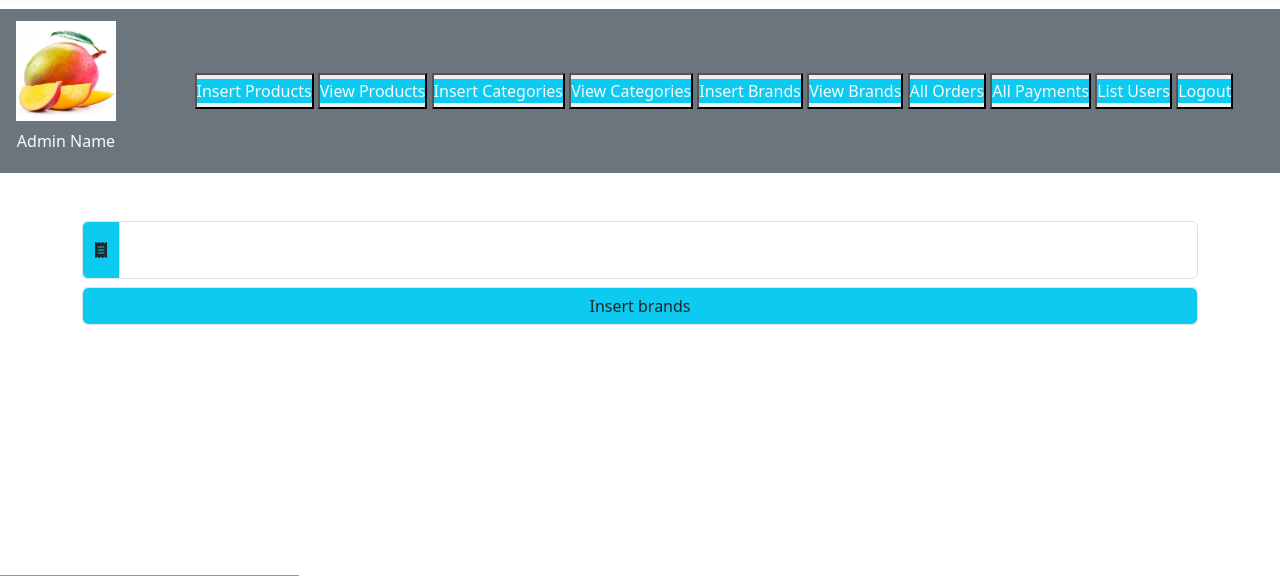
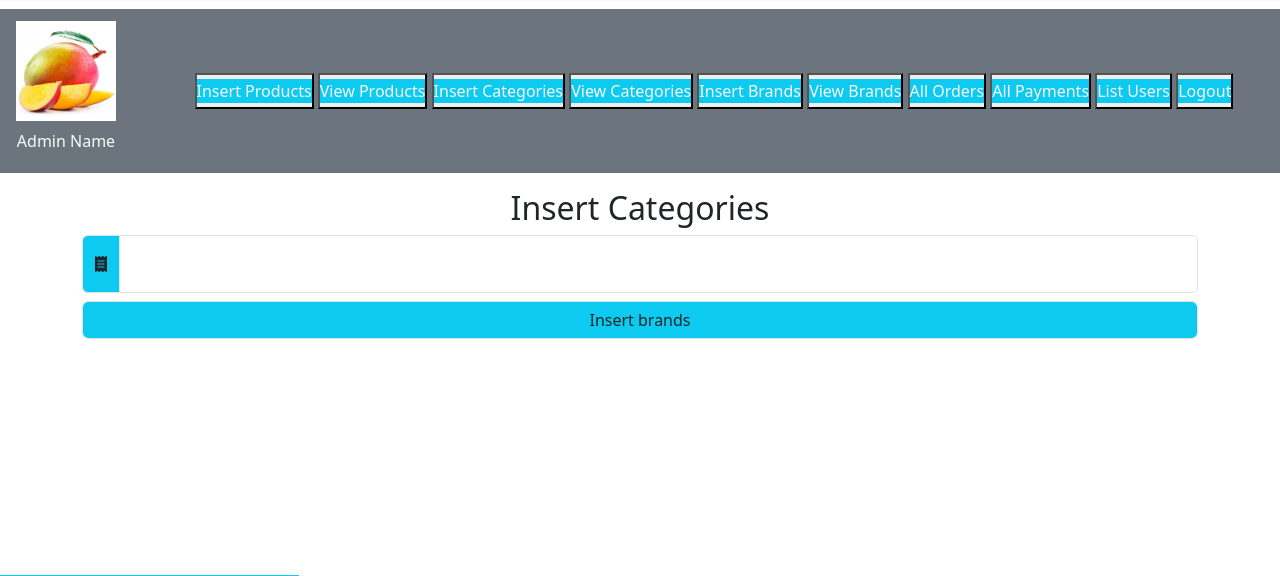
Before and after one commit to SkAkib/EcommerceWebProject, a PHP site: page /admin_area/index.php?insert_brand in a window 1280 px wide. Shown: the part 153-729 px from the top of the page. Run offline with PHP 8.4, Linux system fonts and the light colour scheme.

Commit message:
2nd changes

```diff
--- a/admin_area/index.php
+++ b/admin_area/index.php
@@ -69,7 +69,7 @@
         </div>
 
         <!--Fourth child-->
-        <div class="container my-5">
+        <div class="container my-3">
             <?php
             if(isset($_GET['insert_category'])){
                 include('insert_categories.php');
--- a/admin_area/insert_brands.php
+++ b/admin_area/insert_brands.php
@@ -19,6 +19,7 @@ if(isset($_POST['insert_brand'])){
   }
 }
 ?>
+<h2 class="text-center">Insert Categories</h2>
 <form action="" method="post" class="mb-2">
 <div class="input-group w-90 mb-2">
   <span class="input-group-text bg-info"><i class="fa-solid fa-receipt"></i></span>
--- a/admin_area/insert_categories.php
+++ b/admin_area/insert_categories.php
@@ -19,6 +19,7 @@ if(isset($_POST['insert_cat'])){
   }
 }
 ?>
+<h2 class="text-center">Insert Categories</h2>
 <form action="" method="post" class="mb-2">
 <div class="input-group w-90 mb-2">
   <span class="input-group-text bg-info"><i class="fa-solid fa-receipt"></i></span>
```
